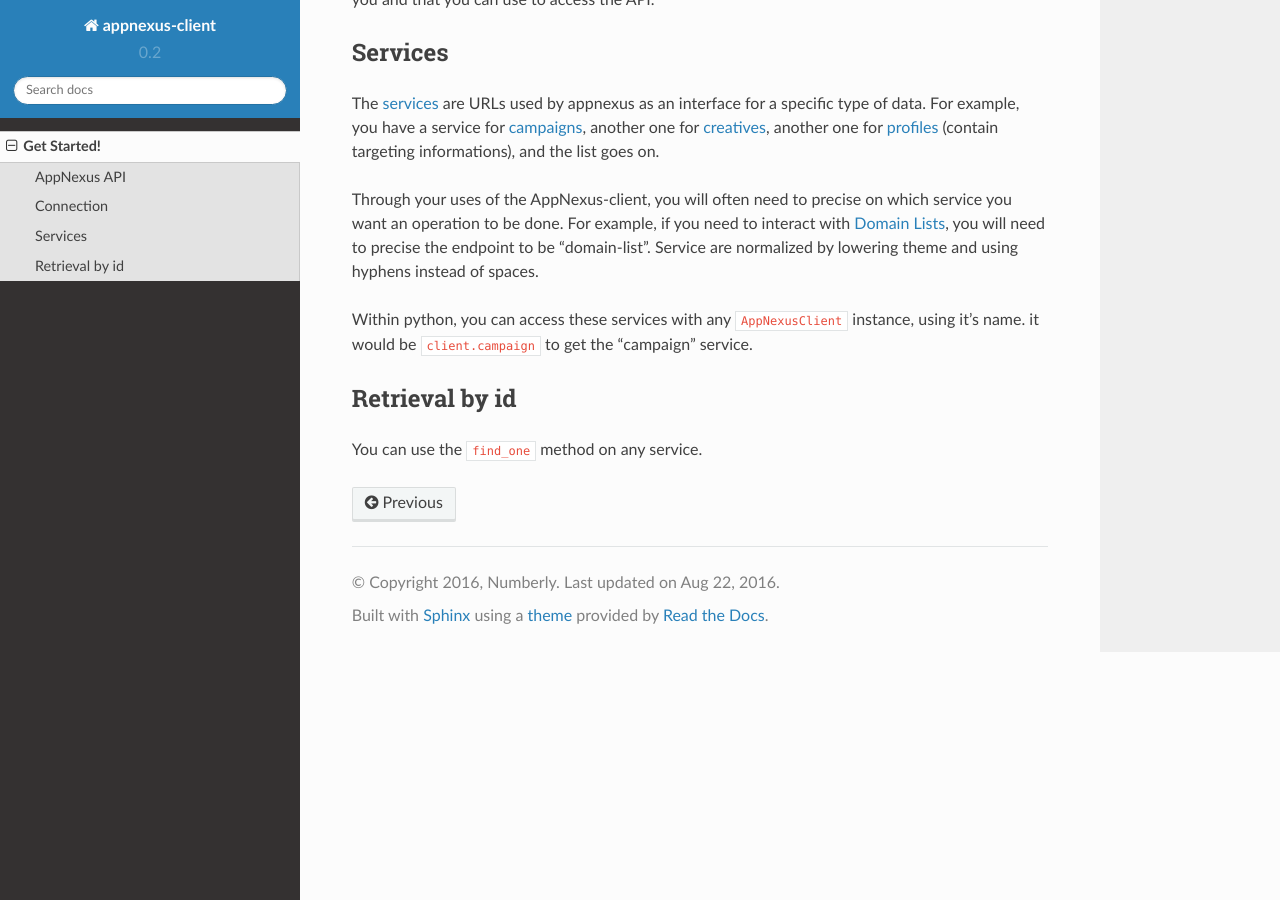
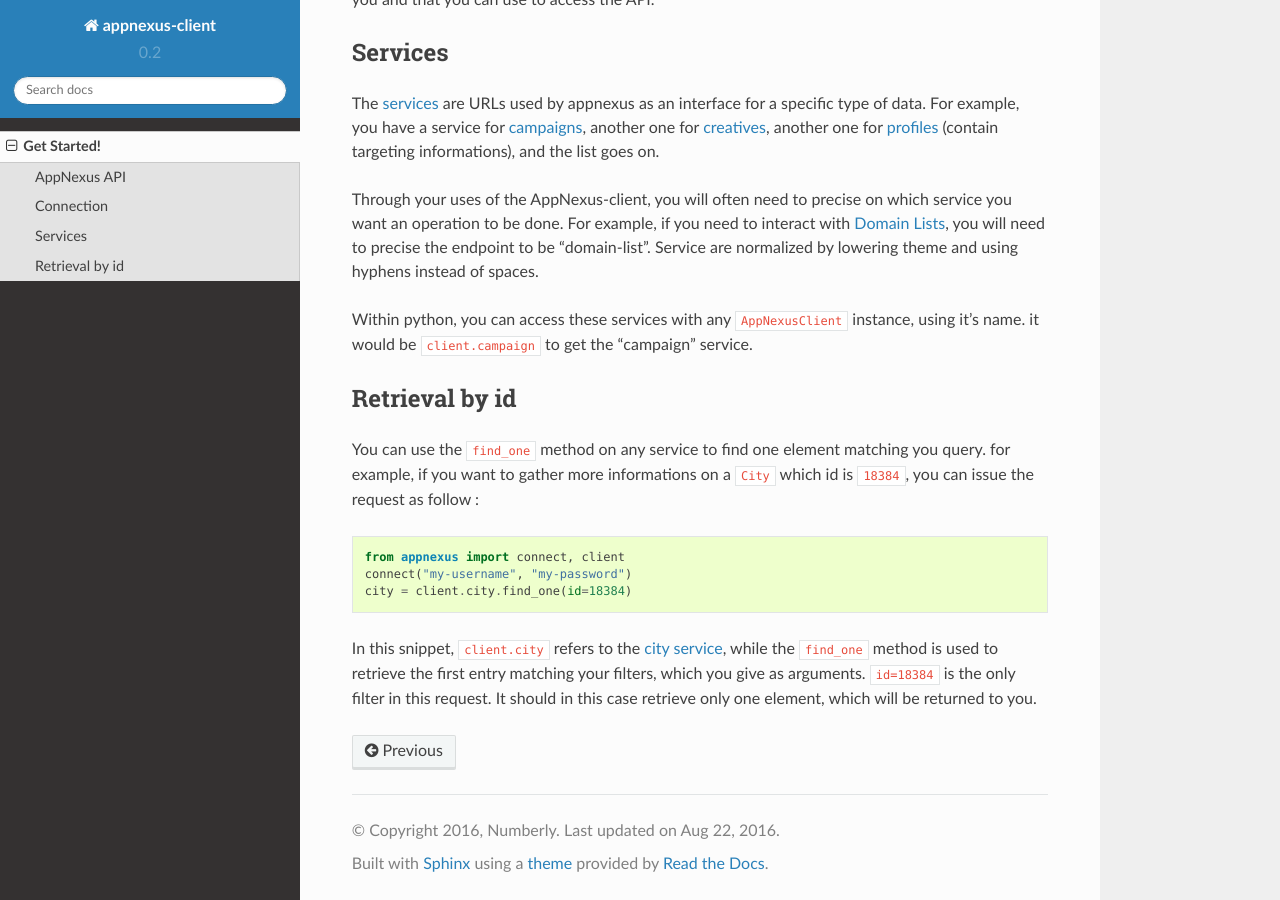
Before and after one commit to numberly/appnexus-client, a Sphinx documentation site: the page built from doc/source/get_started.rst, in a window 1280 px wide and 900 px high, scrolled down 705 px. Built offline with Sphinx 7.4.7 and the Read the Docs theme 2.0.0, drawn with Linux system fonts in a browser that asks for light colours.

Commit message:
Improve documentation for find_one method

```diff
--- a/doc/source/get_started.rst
+++ b/doc/source/get_started.rst
@@ -53,7 +53,22 @@
 Retrieval by id
 ===============
 
-You can use the ``find_one`` method on any service.
+You can use the ``find_one`` method on any service to find one element matching
+you query. for example, if you want to gather more informations on a ``City``
+which id is ``18384``, you can issue the request as follow :
+
+.. code-block:: python
+
+    from appnexus import connect, client
+    connect("my-username", "my-password")
+    city = client.city.find_one(id=18384)
+
+In this snippet, ``client.city`` refers to the `city service`_, while the
+``find_one`` method is used to retrieve the first entry matching your filters,
+which you give as arguments. ``id=18384`` is the only filter in this request.
+It should in this case retrieve only one element, which will be returned to
+you.
+
 
 .. _`API documentation`: https://wiki.appnexus.com/display/api/Home
 .. _services: https://wiki.appnexus.com/display/api/API+Services
@@ -61,3 +76,4 @@
 .. _creatives: https://wiki.appnexus.com/display/api/Creative+Service
 .. _profiles: https://wiki.appnexus.com/display/api/Profile+Service
 .. _`Domain Lists`: https://wiki.appnexus.com/display/api/Domain+List+Service
+.. _`city service`: https://wiki.appnexus.com/display/api/City+Service
```
